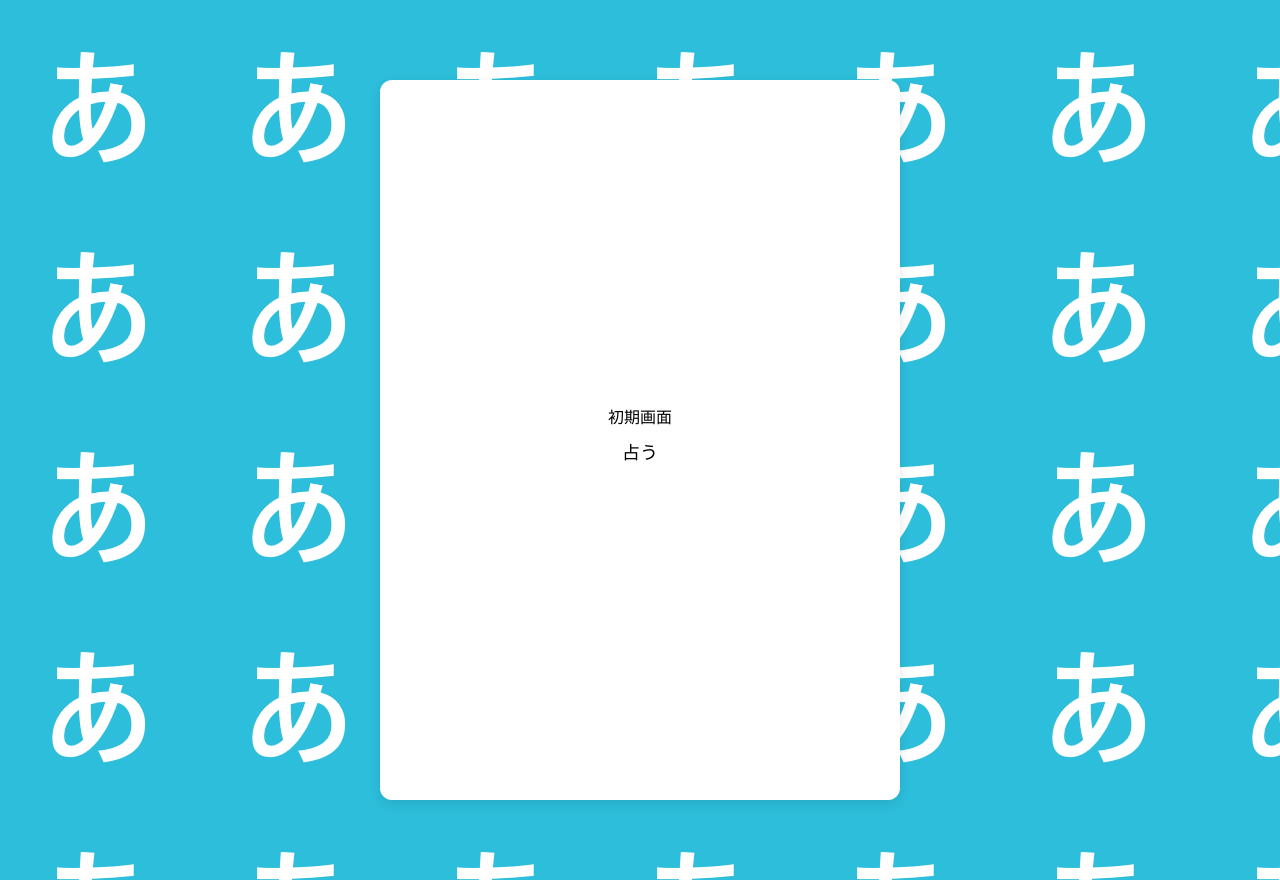
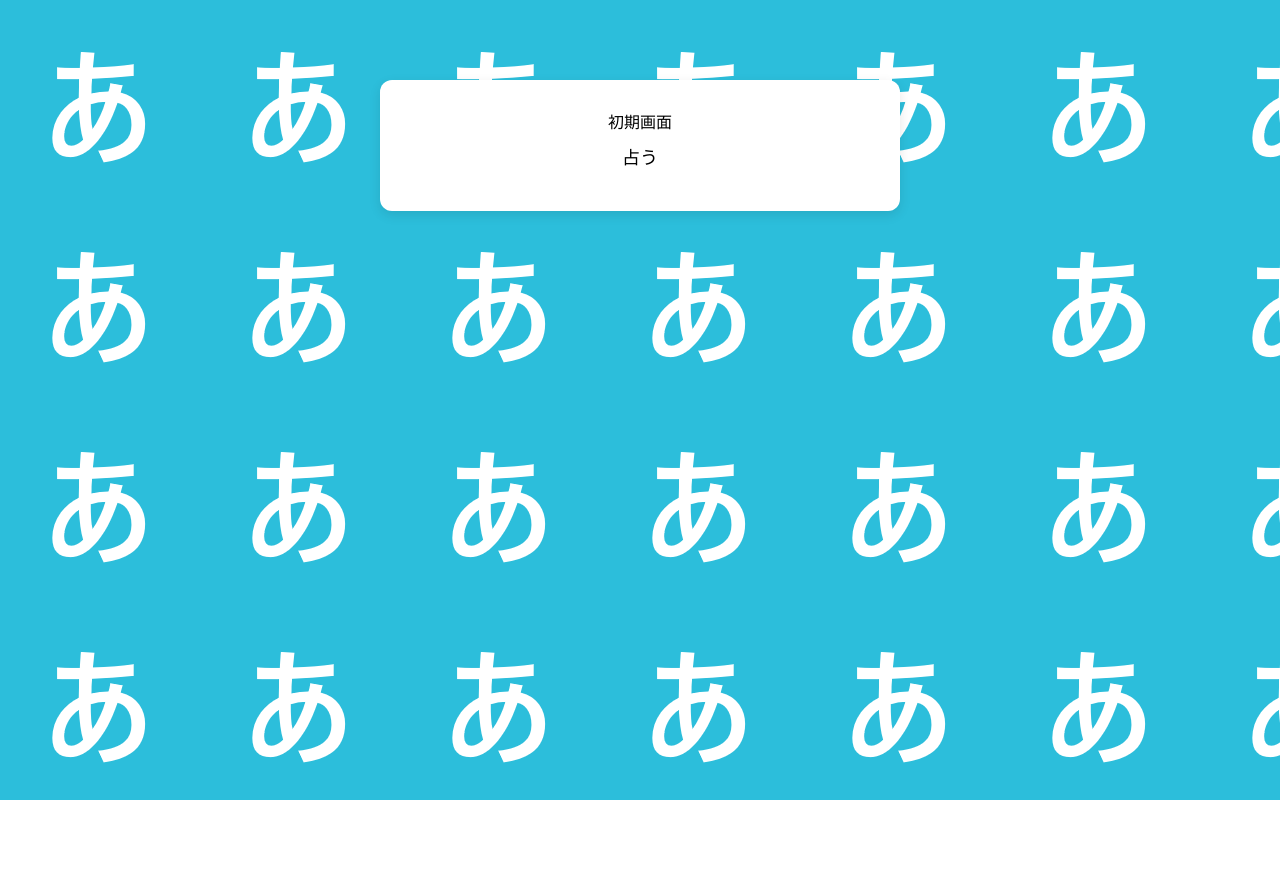
Before and after one commit to KofuriJunya/Aomikuji, a Next.js app in the folder my-app/: page / in a window 1280 px wide. After the commit the page ends 800 px from the top, so only its background shows below. Built offline with nearby package versions, Linux system fonts and the light colour scheme.

Commit message:
cssサイズを調整4

```diff
--- a/my-app/app/globals.css
+++ b/my-app/app/globals.css
@@ -40,8 +40,9 @@
 
 /* ===== 共通初期値 ===== */
 .app-container {
-  width: 520px;
-  height: 720px;
+  width: 100%;
+  max-width: 480px;
+  max-height: 640px;
   background: white;
   padding: 20px;
   border-radius: 12px;
@@ -55,3 +56,40 @@
   overflow: hidden;        /* ← はみ出し防止 */
   text-align: center;      /* ← テキスト中央寄せ */
 }
+
+/* ===== 中サイズデバイス（768px - 1024px） ===== */
+@media (min-width: 768px) and (max-width: 1024px) {
+  .app-container {
+    width: 100%;
+    max-width: 500px;
+    max-height: 680px;
+    padding: 25px;
+  }
+}
+
+/* ===== 大サイズデバイス（1025px以上） ===== */
+@media (min-width: 1025px) {
+  .app-container {
+    width: 100%;
+    max-width: 520px;
+    max-height: 720px;
+    padding: 30px;
+  }
+}
+
+/* ===== 動画スタイル ===== */
+.video-iframe {
+  width: 100%;
+  max-width: 480px;
+  height: 270px;
+  border-radius: 8px;
+  margin-top: 20px;
+  border: none;
+}
+
+@media (min-width: 768px) {
+  .video-iframe {
+    max-width: 600px;
+    height: 338px;
+  }
+}
--- a/my-app/app/page.tsx
+++ b/my-app/app/page.tsx
@@ -91,8 +91,7 @@ export default function App() {
 
           {/* 動画 */}
           <iframe
-            style={{ width: "100%", maxWidth: "480px", borderRadius: "8px", marginTop: "20px" }}
-            height="270"
+            className="video-iframe"
             src={result?.movie ? toEmbedUrl(result.movie) : ""}
             title="YouTube video player"
             frameBorder="0"
```
